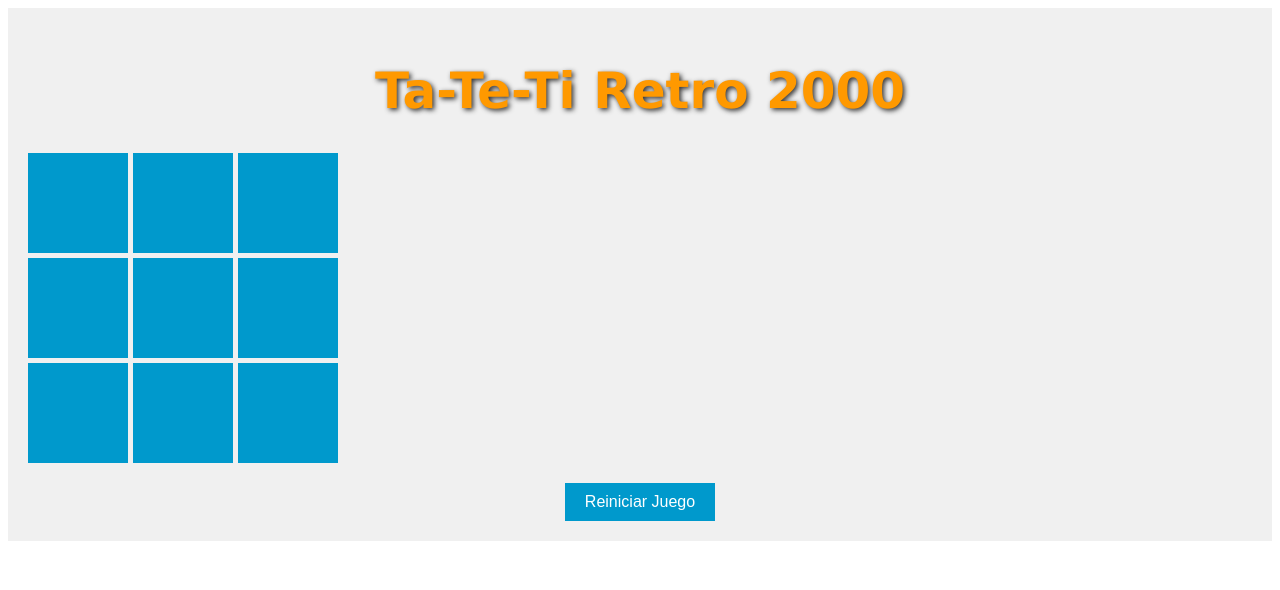
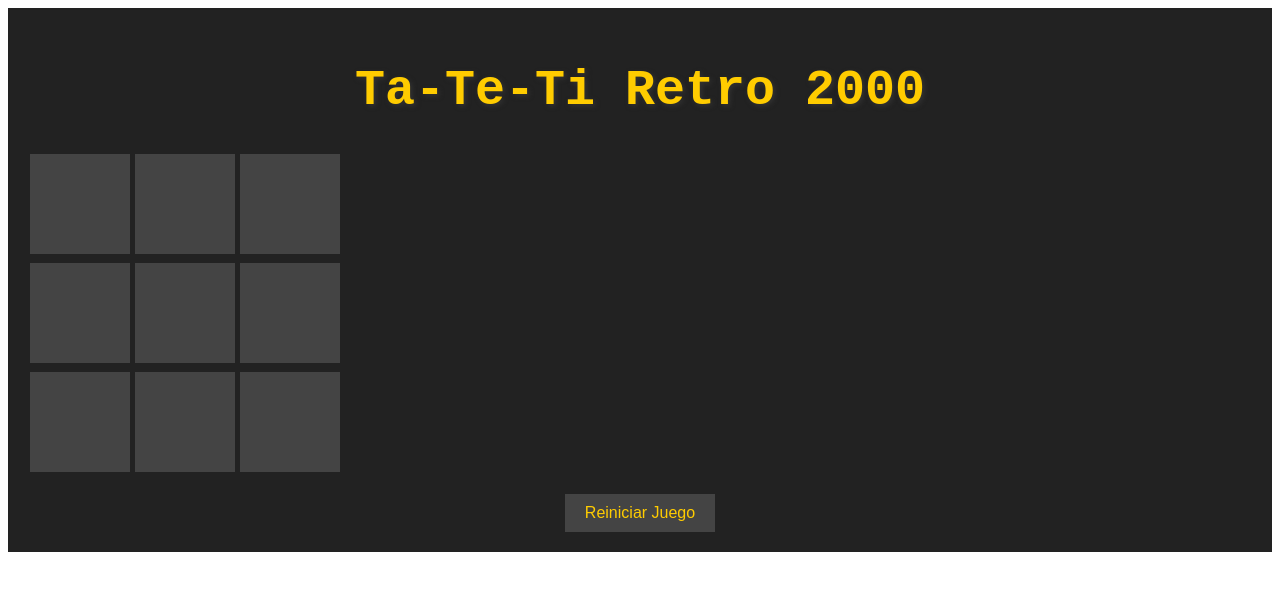
Before and after one commit to MateoMajlin/TP-Proyecto, a React (Create React App) app: page /juego/TaTeTi in a window 1280 px wide. Shown: the top 590 px of the page. Built offline with nearby package versions, Linux system fonts and the light colour scheme.

Commit message:
Update Tateti.module.css

```diff
--- a/src/juego/Tateti.module.css
+++ b/src/juego/Tateti.module.css
@@ -1,12 +1,13 @@
 :local(.retro-container) {
   text-align: center;
-  font-family: 'Verdana', sans-serif;
+  font-family: 'Courier New', Courier, monospace;
   padding: 20px;
-  background-color: #f0f0f0;
+  background-color: #222;
+  color: #fff;
 }
 
 :local(h1) {
-  color: #ff9900;
+  color: #ffcc00;
   text-shadow: 2px 2px 5px #333;
 }
 
@@ -24,22 +25,23 @@
   display: flex;
   align-items: center;
   justify-content: center;
-  background-color: #0099cc;
-  color: #ffffff;
+  background-color: #444;
+  color: #ffcc00;
   cursor: pointer;
   transition: background-color 0.3s ease;
+  border: 2px solid #222;
 }
 
 :local(.casilla:hover) {
-  background-color: #ffcc00;
+  background-color: #555;
 }
 
 :local(.X) {
-  color: #ff3366;
+  color: #ffcc00;
 }
 
 :local(.O) {
-  color: #66cc66;
+  color: #00cc66;
 }
 
 :local(.mensaje) {
@@ -49,8 +51,8 @@
 }
 
 :local(.reiniciar) {
-  background-color: #0099cc;
-  color: #ffffff;
+  background-color: #444;
+  color: #ffcc00;
   font-size: 16px;
   padding: 10px 20px;
   margin-top: 20px;
@@ -60,5 +62,5 @@
 }
 
 :local(.reiniciar:hover) {
-  background-color: #ffcc00;
+  background-color: #555;
 }
```
